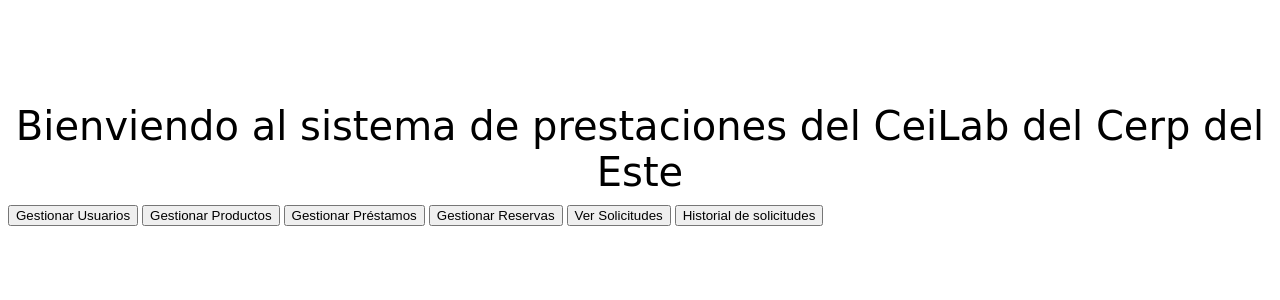
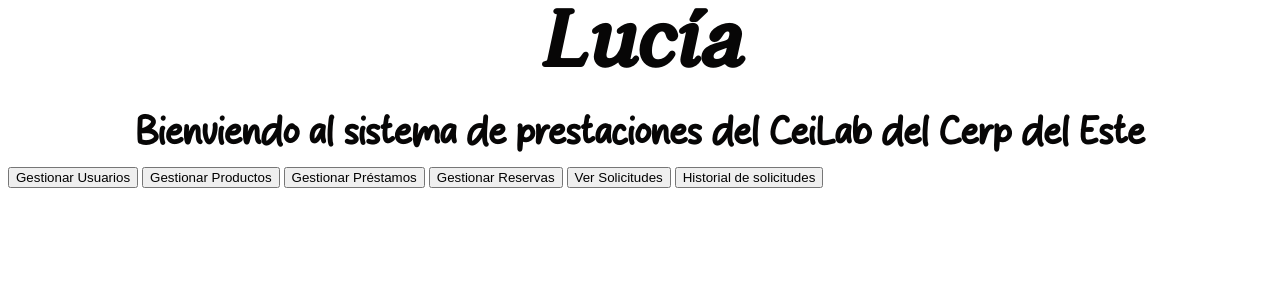
Before and after one commit to Prof-Matias/Administraci-n-de-CeiLab, a PHP site: page /Paginas_Principales/Pagina_Principal.php in a window 1280 px wide. Shown: the part 64-364 px from the top of the page. Run offline with PHP 8.4, Linux system fonts and the light colour scheme; a user stored in the database is signed in; some web fonts are replaced.

Commit message:
Update Diseño_Principal.css

```diff
--- a/Paginas_Principales/Diseño_Principal.css
+++ b/Paginas_Principales/Diseño_Principal.css
@@ -1,32 +1,41 @@
 
 @font-face {
-    font-family: 'Lobster';
-    /* Ruta al archivo dentro de tu carpeta Material_Visual/fuentes/ */
-    src: url('Material_Visual/fuentes/Lobster 1.4.otf') format('opentype');
+    font-family: 'RelaxStudy'; /* Nombre de la fuente h2 */
+    /* Dirección donde está almacenada la fuente */
+    src: url('/Administraci-n-de-CeiLab/Material_Visual/fuentes/RelaxStudy.otf') format('OpenType');
+    font-weight: normal;
+    font-style: normal;
+}
+@font-face {
+    font-family: 'MonimerSerif'; /* Nombre de la fuente h1 */
+    /* Dirección donde está almacenada la fuente */
+    src: url('/Administraci-n-de-CeiLab/Material_Visual/fuentes/MonimerSerif.otf') format('OpenType');
+    /* El format depende del tipo del tipo que sea el archivo, ambos al ser Otf (OpenType)
+        le corresponde ese formato*/
     font-weight: normal;
     font-style: normal;
 }
 
 h1 {
+    font-family: 'MonimerSerif', sans-serif;
+    color: #070606;
+    text-align: center;
+}
+h2 {
+    font-family: 'RelaxStudy', sans-serif;
+    color: #070606;
+    text-align: center;
+}
+h1 {
+    font-size: 80px;
     margin-bottom: 10px;
     margin-top: 0;
-    font-size: 80px;
-    font-weight: normal;
-    text-align: center;
-    color: #ffffff; /* Texto en blanco */
 }
 
 h2 {
+    font-size: 40px;
     margin-bottom: 10px;
     margin-top: 0;
-    font-size: 40px; /* Corregido espacio entre 40 y px */
-    font-weight: normal;
-    text-align: center;
-    color: #000000;
-}
-
-h1, h2 {
-    font-family: 'Lobster', cursive, sans-serif;
 }
 
 /* Contenedor principal del menú */
```
